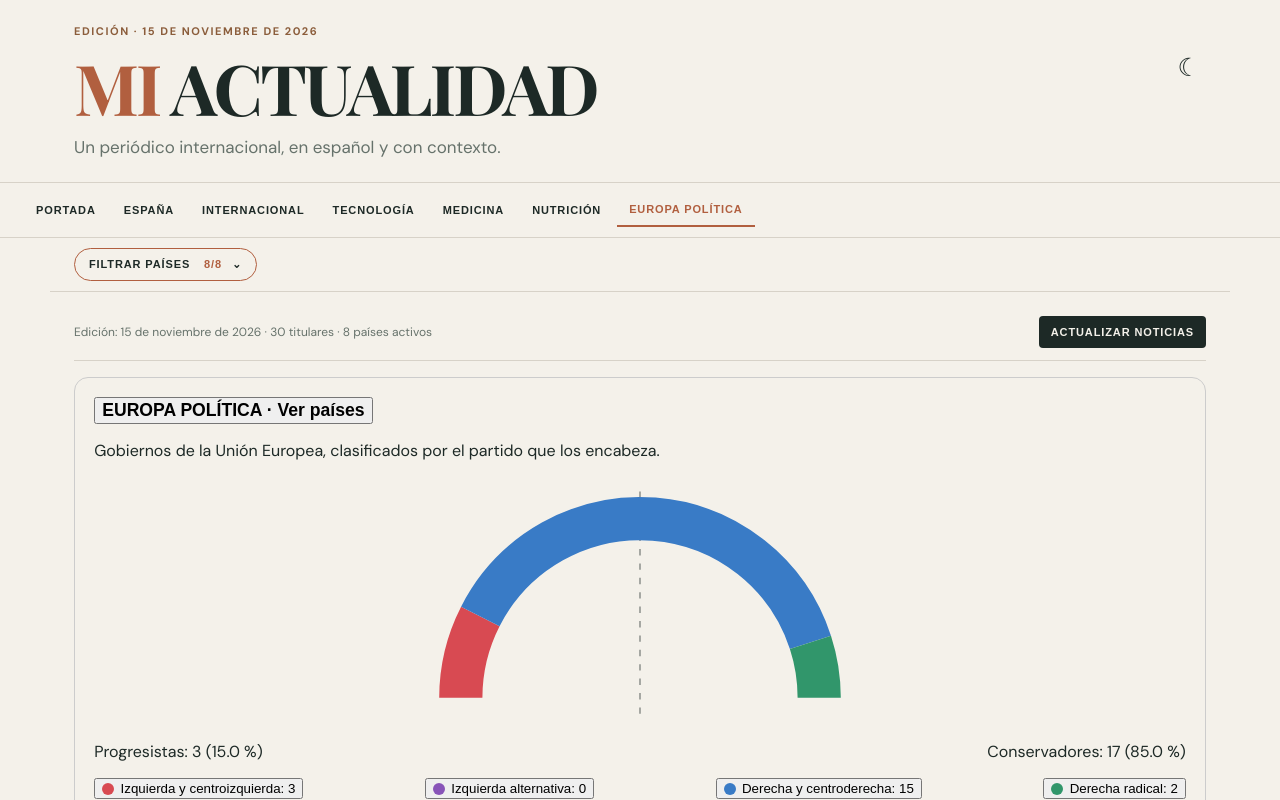
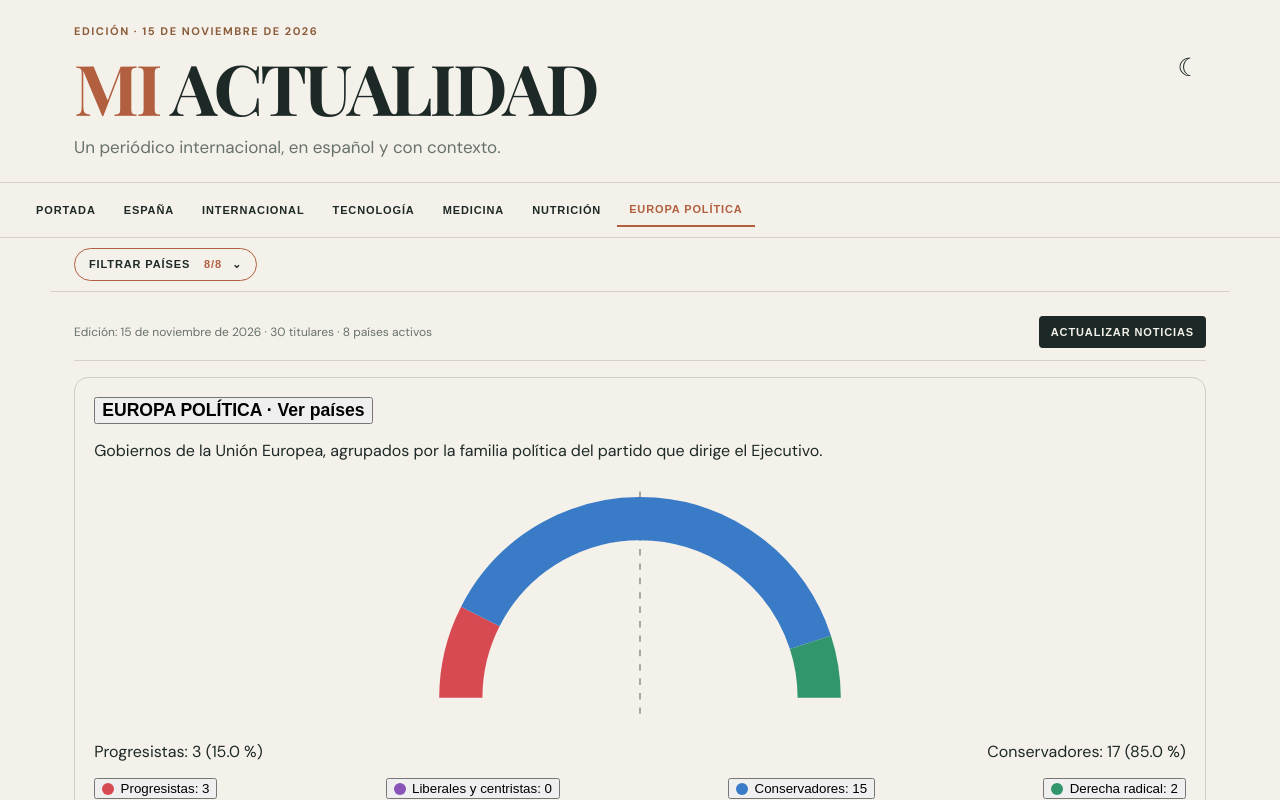
Before and after one commit to jalfpozuelo-alt/mi-actualidad, a React (Vite) app: page / in a window 1280 px wide. Both pictures are taken after a click on the button "EUROPA POLÍTICA". Shown: the top 800 px of the page. Built offline with nearby package versions, Linux system fonts and the light colour scheme.

Commit message:
feat: label Europa política by four political families

```diff
--- a/src/EuropaPolitica.tsx
+++ b/src/EuropaPolitica.tsx
@@ -2,7 +2,7 @@ import React,{useEffect,useState} from 'react';
 type Government={country:string;leader:string;party:string;category:'red'|'purple'|'blue'|'green'|null;coalition?:string;majority?:string;since?:string;sourceUrl:string};
 type Dataset={verifiedAt:string|null;governments:Government[];excluded?:string[]};
 const colors={red:'#D84A52',purple:'#8854B8',blue:'#397BC6',green:'#31966B'};
-const labels={red:'Izquierda y centroizquierda',purple:'Izquierda alternativa',blue:'Derecha y centroderecha',green:'Derecha radical'};
+const labels={red:'Progresistas',purple:'Liberales y centristas',blue:'Conservadores',green:'Derecha radical'};
 const members=['Alemania','Austria','Bélgica','Bulgaria','Chequia','Chipre','Croacia','Dinamarca','Eslovaquia','Eslovenia','España','Estonia','Finlandia','Francia','Grecia','Hungría','Irlanda','Italia','Letonia','Lituania','Luxemburgo','Malta','Países Bajos','Polonia','Portugal','Rumanía','Suecia'];
 export default function EuropaPolitica(){
  const [data,setData]=useState<Dataset|null>(null),[busy,setBusy]=useState(false),[error,setError]=useState(''),[expanded,setExpanded]=useState(false),[selected,setSelected]=useState<keyof typeof colors|null>(null);
@@ -11,7 +11,7 @@ export default function EuropaPolitica(){
  const counts=Object.fromEntries(Object.keys(colors).map(k=>[k,data?.governments.filter(g=>g.category===k).length||0])) as Record<keyof typeof colors,number>;
  const classified=data?.governments.filter(g=>g.category!==null).length||0;const pending=(data?.governments.length||0)-classified;const total=classified,progressive=counts.red+counts.purple,conservative=counts.blue+counts.green;
  const arc=(key:keyof typeof colors)=>{const order=Object.keys(colors) as (keyof typeof colors)[];const start=order.slice(0,order.indexOf(key)).reduce((a,k)=>a+counts[k],0)/total*180;const end=(start+counts[key]/total*180);const point=(deg:number)=>({x:150-112*Math.cos(deg*Math.PI/180),y:138-112*Math.sin(deg*Math.PI/180)});const a=point(start),b=point(end);return <path key={key} d={`M ${a.x} ${a.y} A 112 112 0 ${end-start>180?1:0} 1 ${b.x} ${b.y}`} stroke={colors[key]} strokeWidth="27" fill="none" onClick={()=>{setSelected(key);setExpanded(true)}} style={{cursor:'pointer'}}><title>{labels[key]}: {counts[key]} países</title></path>};
- return <section className="euPolitics" aria-label="Europa política"><button className="euTitle" onClick={()=>setExpanded(!expanded)}>EUROPA POLÍTICA · Ver países</button><p>Gobiernos de la Unión Europea, clasificados por el partido que los encabeza.</p>
+ return <section className="euPolitics" aria-label="Europa política"><button className="euTitle" onClick={()=>setExpanded(!expanded)}>EUROPA POLÍTICA · Ver países</button><p>Gobiernos de la Unión Europea, agrupados por la familia política del partido que dirige el Ejecutivo.</p>
  {total?<><svg viewBox="0 0 300 165" role="img" aria-label="Distribución semicircular de gobiernos por orientación política"><line x1="150" y1="9" x2="150" y2="148" stroke="currentColor" strokeDasharray="4 5" opacity=".45"/>{(Object.keys(colors) as (keyof typeof colors)[]).filter(k=>counts[k]).map(arc)}</svg><div className="euTotals"><span>Progresistas: {progressive} ({(progressive/total*100).toFixed(1)} %)</span><span>Conservadores: {conservative} ({(conservative/total*100).toFixed(1)} %)</span></div><div className="euLegend">{(Object.keys(colors) as (keyof typeof colors)[]).map(k=><button key={k} onClick={()=>{setSelected(k);setExpanded(true)}}><span style={{background:colors[k]}}/> {labels[k]}: {counts[k]}</button>)}</div></>:<p>No hay gobiernos verificados publicados todavía. No se muestran porcentajes ficticios.</p>}
  <p className="euTimestamp">Datos verificados: {data?.verifiedAt?new Date(data.verifiedAt).toLocaleDateString('es-ES'):'pendientes'} · Clasificados: {total}/27 · Pendientes: {pending}</p><button onClick={load} disabled={busy}>{busy?'COMPROBANDO…':'ACTUALIZAR GOBIERNOS'}</button>{error&&<p role="alert">{error}. Se conservan los últimos datos cargados.</p>}
  {expanded&&<div className="euDetails"><h3>Gobiernos por país</h3><p>Los países pendientes no se fuerzan a una categoría.</p><button onClick={()=>setSelected(null)}>Todos</button>{data?.governments.filter(g=>!selected||g.category===selected).map(g=><article key={g.country}><strong>{g.country}</strong> · {g.leader} ({g.party})<p>{g.coalition||'Composición por confirmar'} · {g.majority||'Situación parlamentaria por confirmar'} · {g.since||'Fecha por confirmar'}</p><a href={g.sourceUrl} target="_blank" rel="noreferrer">Fuente verificable</a></article>)}{!total&&<p>A la espera de datos contrastados.</p>}</div>}</section>;
```
